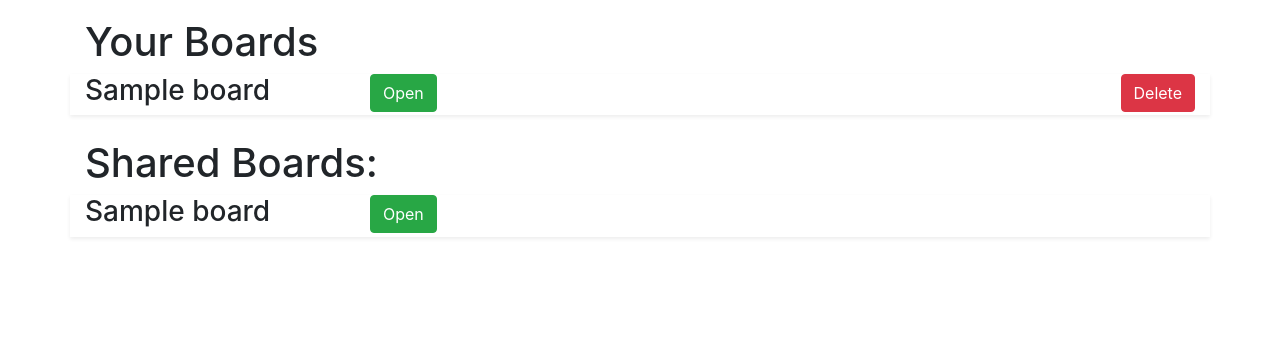
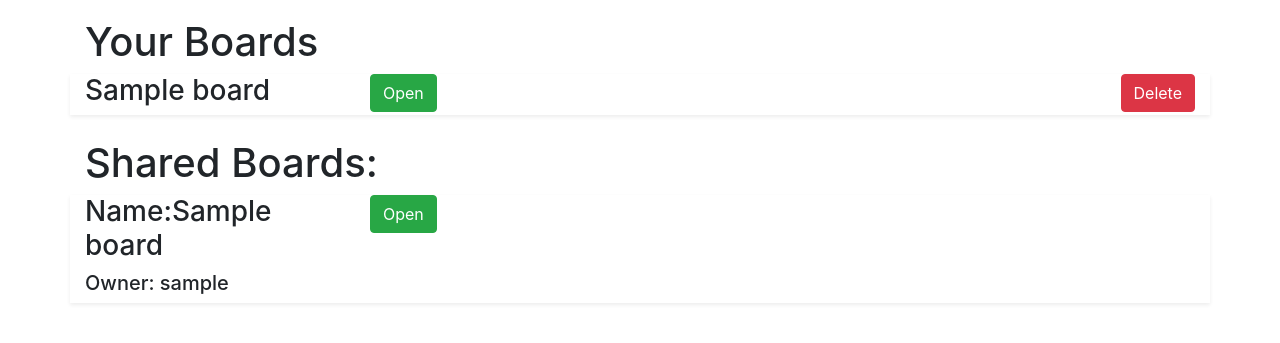
Before and after one commit to ViktorBash/Twizzle, a Django app: page / in a window 1280 px wide. Shown: the part 139-482 px from the top of the page. Run offline with Django 3.2, Linux system fonts and the light colour scheme; a user stored in the database is signed in; tables that the repository leaves empty hold one stand-in row (values such as "Sample post"); some libraries are stand-ins or nearby versions.

Commit message:
On home page at shared boards, users can see the owner of the board they were shared to

```diff
--- a/todo.txt
+++ b/todo.txt
@@ -1,8 +1,7 @@
 ToDo:
 
+- Show when items were created and who created them
 - Give alert when creating board with no title
-- Reformat with Bootstrap the shared users to look nice and in it's own div/row
-- Show when items were created and who created them
 
 
 Advanced:
--- a/twizzle/todoboard/templates/todoboard/home.html
+++ b/twizzle/todoboard/templates/todoboard/home.html
@@ -45,7 +45,8 @@
          {% for shared_user in shared_users %}
         <div class="row shadow-sm">
                 <div class="col">
-                    <h3>{{ shared_user.board.title }}</h3>
+                    <h3>Name:{{ shared_user.board.title }} </h3>
+                    <h5>Owner: {{ shared_user.board.author }}</h5>
                 </div>
                 <div class="col">
 
```
